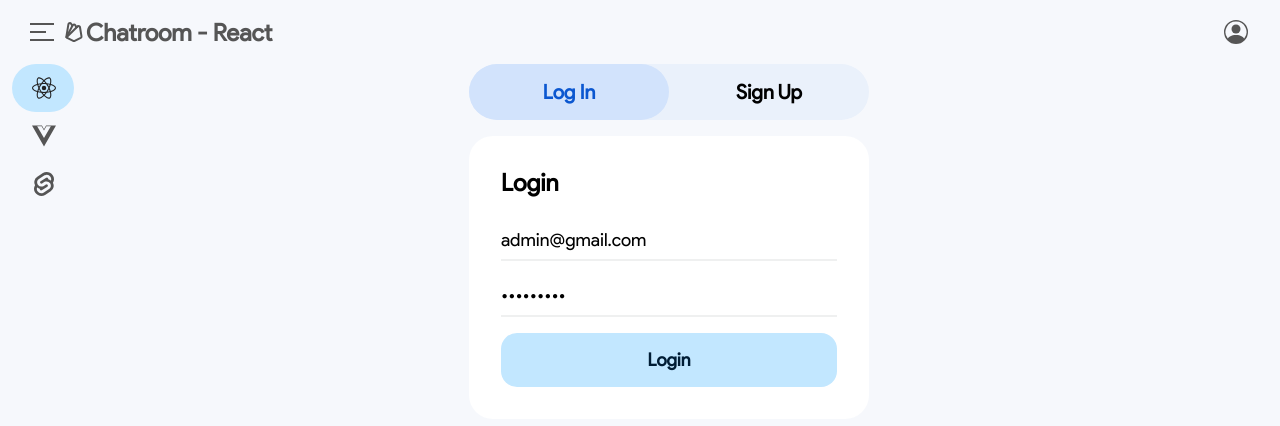
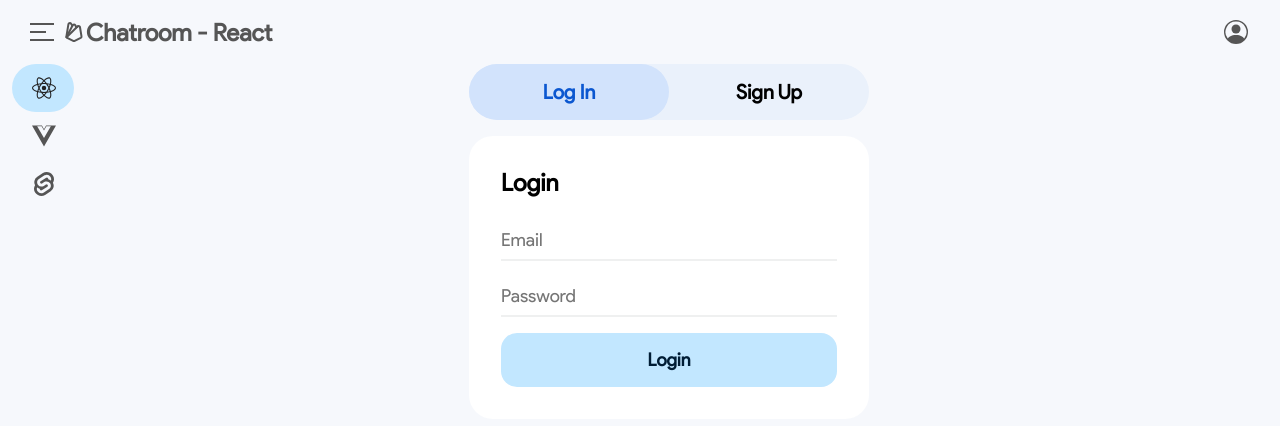
Before and after one commit to tsun-yu/chatroom-react, a React (Create React App) app: page /login in a window 1280 px wide. Shown: the top 426 px of the page. Built offline with nearby package versions, Linux system fonts and the light colour scheme; no server answers.

Commit message:
remove admin login info

```diff
--- a/src/components/loginPage/LoginSection.tsx
+++ b/src/components/loginPage/LoginSection.tsx
@@ -18,8 +18,8 @@ interface LoginSectionProps {
 
 function LoginSection(props: LoginSectionProps) {
   const { label, hasMember } = props;
-  const [email, setEmail] = useState("admin@gmail.com");
-  const [password, setPassword] = useState("admin1234");
+  const [email, setEmail] = useState("");
+  const [password, setPassword] = useState("");
   const [confirm, setConfirm] = useState("");
   const [errMsg, setErrMsg] = useState("");
   const [displayName, setDisplayName] = useState("");
```
